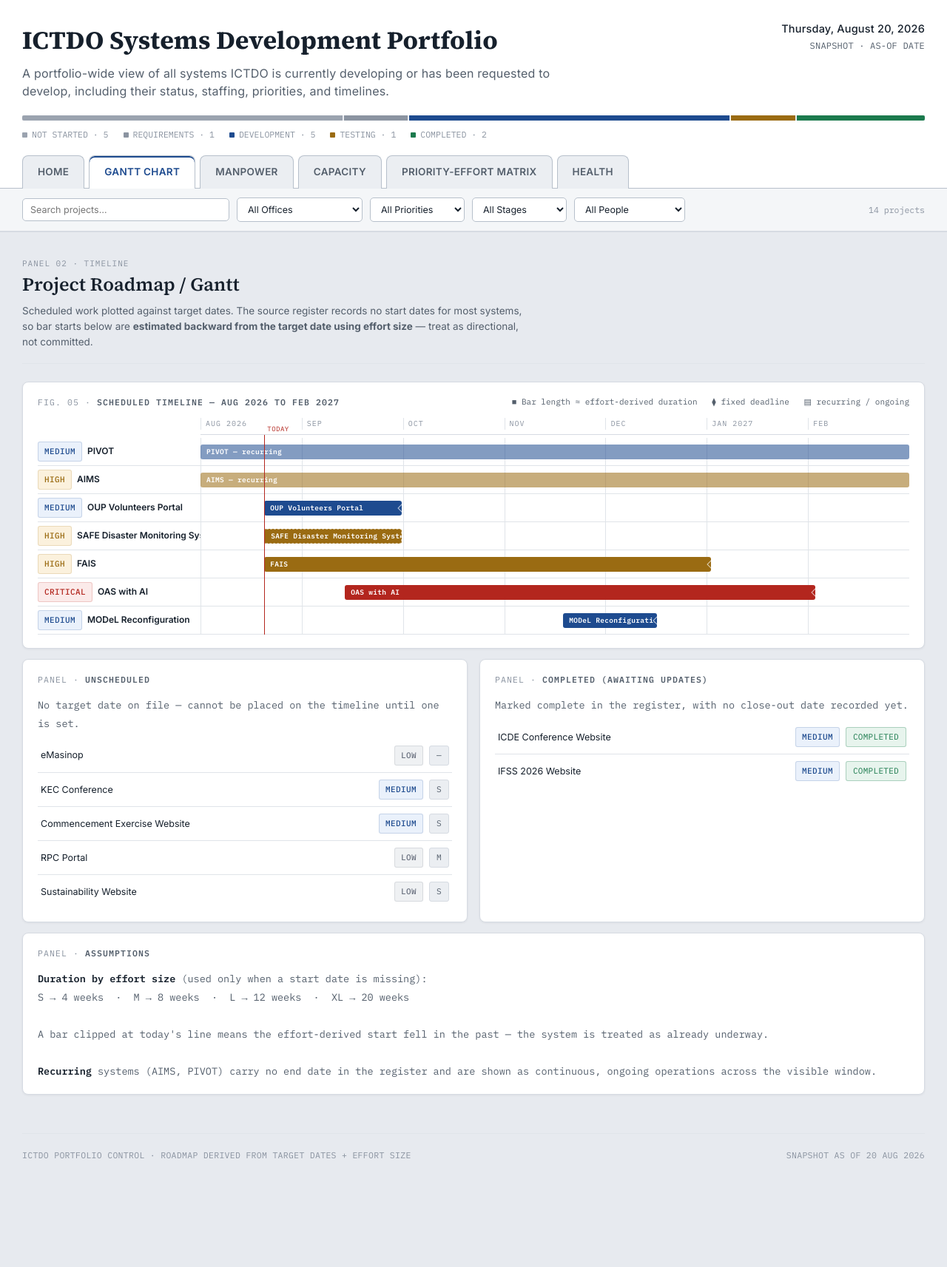
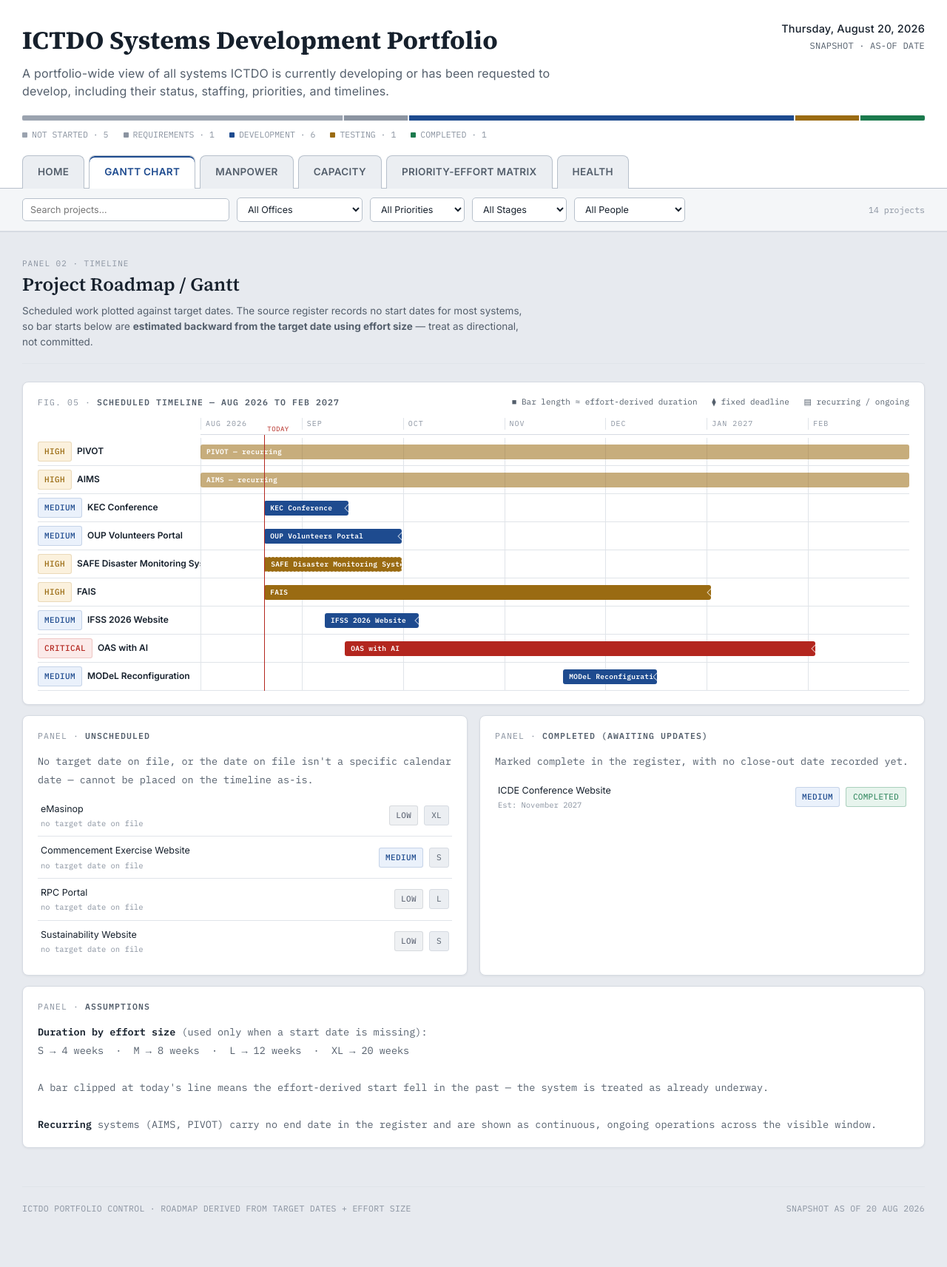
Before and after one commit to reinaldncku/reinaldncku.github.io, a Jekyll site: the page ictdo/roadmap.html, which Jekyll copies as it is, in a window 1280 px wide. Shown: the whole page at 74% size. Built offline with Jekyll 4.4.1, drawn with Linux system fonts in a browser that asks for light colours; before the commit the page ends 1640 px from its top, so only the background shows below that; some of the changed lines change nothing that is shown.

Commit message:
Add files via upload

```diff
--- a/ictdo/app.js
+++ b/ictdo/app.js
@@ -25,15 +25,20 @@ function stageIndex(status){
   return i === -1 ? 0 : i;
 }
 
+function isISODate(d){
+  return typeof d === "string" && /^\d{4}-\d{2}-\d{2}$/.test(d);
+}
+
 function fmtDate(d){
   if(!d) return "—";
   if(d === "Recurring") return "Recurring";
+  if(!isISODate(d)) return d; // free-text estimate (e.g. "Est: November 2027") — show as-is
   const dt = new Date(d + "T00:00:00");
   return dt.toLocaleDateString("en-US", { year:"numeric", month:"short", day:"2-digit" });
 }
 
 function daysUntil(d){
-  if(!d || d === "Recurring") return null;
+  if(!isISODate(d)) return null; // no precise date to compute against
   const today = new Date(TODAY + "T00:00:00");
   const dt = new Date(d + "T00:00:00");
   return Math.round((dt - today) / 86400000);
@@ -92,6 +97,8 @@ function computeHealth(p){
   if(p.deadline_fixed === "Yes"){
     if(!p.target_date){
       factors.push({ label:"Fixed deadline, no date on file", pts:1 });
+    } else if(!isISODate(p.target_date)){
+      factors.push({ label:`Fixed deadline, date on file isn't a specific day (${p.target_date})`, pts:1 });
     } else {
       const d = daysUntil(p.target_date);
       if(d !== null && d < 0) factors.push({ label:"Past target date", pts:3 });
--- a/ictdo/data.js
+++ b/ictdo/data.js
@@ -1,212 +1,156 @@
 const PROJECTS = [
   {
     "project": "eMasinop",
-    "description": null,
     "office": "SPMO",
     "priority": "Low",
     "status": "Not Started",
-    "progress": null,
-    "developers": "Arnold Celis, Bernard Secreto, Nestor Arcebuche",
+    "developers": "Arnold Celis, Bernard Secreto, Nestor Arcebuche, AJ Alarcon",
     "start_date": null,
     "target_date": null,
     "deadline_fixed": "No",
-    "effort": null,
-    "dependencies": null,
-    "notes": null
+    "effort": "XL"
   },
   {
     "project": "KEC Conference",
-    "description": null,
     "office": "FICS",
     "priority": "Medium",
     "status": "Development",
-    "progress": null,
+    "developers": "AJ Alarcon",
+    "start_date": "2026-08-07",
+    "target_date": "2026-09-14",
+    "deadline_fixed": "Yes",
+    "effort": "S"
+  },
+  {
+    "project": "ICDE Conference Website",
+    "office": "ICDE Committee",
+    "priority": "Medium",
+    "status": "Completed",
+    "developers": "AJ Alarcon, Zak Pulmano",
+    "start_date": "2026-04-15",
+    "target_date": "Est: November 2027",
+    "deadline_fixed": "Yes",
+    "effort": "S"
+  },
+  {
+    "project": "IFSS 2026 Website",
+    "office": "FMDS",
+    "priority": "Medium",
+    "status": "Development",
+    "developers": "AJ Alarcon",
+    "start_date": "2026-06-26",
+    "target_date": "2026-10-05",
+    "deadline_fixed": "Yes",
+    "effort": "S"
+  },
+  {
+    "project": "Commencement Exercise Website",
+    "office": "OUR",
+    "priority": "Medium",
+    "status": "Not Started",
     "developers": "AJ Alarcon",
     "start_date": null,
     "target_date": null,
-    "deadline_fixed": "Yes",
-    "effort": "S",
-    "dependencies": null,
-    "notes": null
-  },
-  {
-    "project": "ICDE Conference Website",
-    "description": null,
-    "office": "ICDE Committee",
-    "priority": "Medium",
-    "status": "Completed",
-    "progress": null,
-    "developers": "AJ Alarcon, Zak Pulmano",
-    "start_date": null,
-    "target_date": null,
-    "deadline_fixed": "Yes",
-    "effort": "S",
-    "dependencies": null,
-    "notes": null
-  },
-  {
-    "project": "IFSS 2026 Website",
-    "description": null,
-    "office": "FMDS",
-    "priority": "Medium",
-    "status": "Completed",
-    "progress": null,
-    "developers": "AJ Alarcon",
-    "start_date": null,
-    "target_date": null,
-    "deadline_fixed": "Yes",
-    "effort": "S",
-    "dependencies": null,
-    "notes": null
-  },
-  {
-    "project": "Commencement Exercise Website",
-    "description": null,
-    "office": "OUR",
-    "priority": "Medium",
-    "status": "Not Started",
-    "progress": null,
-    "developers": null,
-    "start_date": null,
-    "target_date": null,
     "deadline_fixed": null,
-    "effort": "S",
-    "dependencies": null,
-    "notes": null
+    "effort": "S"
   },
   {
     "project": "OUP Volunteers Portal",
-    "description": null,
     "office": "OUP",
     "priority": "Medium",
     "status": "Testing",
-    "progress": null,
     "developers": "Arnold Celis",
-    "start_date": null,
+    "start_date": "2026-08-10",
     "target_date": "2026-09-30",
     "deadline_fixed": "Yes",
-    "effort": "M",
-    "dependencies": null,
-    "notes": null
+    "effort": "M"
   },
   {
     "project": "SAFE Disaster Monitoring System",
-    "description": null,
     "office": "DRRM Committee",
     "priority": "High",
     "status": "Development",
-    "progress": null,
     "developers": "Alex Bigal, Zak Pulmano",
-    "start_date": null,
+    "start_date": "2026-08-17",
     "target_date": "2026-09-30",
     "deadline_fixed": "No",
-    "effort": "M",
-    "dependencies": null,
-    "notes": null
+    "effort": "M"
   },
   {
     "project": "AIMS",
-    "description": null,
     "office": "OUR",
     "priority": "High",
     "status": "Development",
-    "progress": null,
-    "developers": "Mark Sumaya, Alex Bigal, Bernard Secreto",
+    "developers": "Mark Sumaya, Alex Bigal",
     "start_date": "Recurring",
-    "target_date": null,
+    "target_date": "Recurring",
     "deadline_fixed": "NA",
-    "effort": "XL",
-    "dependencies": null,
-    "notes": null
+    "effort": "XL"
   },
   {
     "project": "PIVOT",
-    "description": null,
     "office": "UPOU",
-    "priority": "Medium",
+    "priority": "High",
     "status": "Development",
-    "progress": null,
     "developers": "Renz Magsino",
     "start_date": "Recurring",
-    "target_date": null,
+    "target_date": "Recurring",
     "deadline_fixed": "NA",
-    "effort": "XL",
-    "dependencies": null,
-    "notes": null
+    "effort": "XL"
   },
   {
     "project": "FAIS",
-    "description": null,
     "office": "Accounting Office",
     "priority": "High",
     "status": "Development",
-    "progress": null,
     "developers": "Arnold Celis, James Telosa",
-    "start_date": null,
+    "start_date": "2025-11-01",
     "target_date": "2026-12-31",
     "deadline_fixed": "Yes",
-    "effort": "XL",
-    "dependencies": null,
-    "notes": null
+    "effort": "XL"
   },
   {
     "project": "OAS with AI",
-    "description": null,
     "office": "OUR",
     "priority": "Critical",
     "status": "Requirements",
-    "progress": null,
-    "developers": "Bernard Secreto, AJ Alarcon, Alex Bigal, Mark Sumaya",
+    "developers": "Bernard Secreto, AJ Alarcon",
     "start_date": null,
     "target_date": "2027-01-31",
     "deadline_fixed": "Yes",
-    "effort": "XL",
-    "dependencies": null,
-    "notes": null
+    "effort": "XL"
   },
   {
     "project": "RPC Portal",
-    "description": null,
     "office": "OVCAA",
     "priority": "Low",
     "status": "Not Started",
-    "progress": null,
     "developers": null,
     "start_date": null,
     "target_date": null,
     "deadline_fixed": "No",
-    "effort": "M",
-    "dependencies": null,
-    "notes": null
+    "effort": "L"
   },
   {
     "project": "Sustainability Website",
-    "description": null,
-    "office": "PDA for Sustainability",
+    "office": "A2C for Sustainability",
     "priority": "Low",
     "status": "Not Started",
-    "progress": null,
     "developers": null,
     "start_date": null,
     "target_date": null,
     "deadline_fixed": "No",
-    "effort": "S",
-    "dependencies": null,
-    "notes": null
+    "effort": "S"
   },
   {
     "project": "MODeL Reconfiguration",
-    "description": null,
     "office": "OUP",
     "priority": "Medium",
     "status": "Not Started",
-    "progress": null,
     "developers": null,
     "start_date": null,
     "target_date": "2026-12-15",
     "deadline_fixed": "Yes",
-    "effort": "S",
-    "dependencies": null,
-    "notes": null
+    "effort": "S"
   }
 ];
--- a/ictdo/roadmap.html
+++ b/ictdo/roadmap.html
@@ -94,6 +94,13 @@
     font-size:12.5px;
   }
   .backlog-row:last-child{ border-bottom:none; }
+  .backlog-note{
+    display:block;
+    font-family:var(--font-mono);
+    font-size:10.5px;
+    color:var(--text-faint);
+    margin-top:2px;
+  }
 </style>
 </head>
 <body data-page="roadmap.html">
@@ -139,7 +146,7 @@
   <div class="grid grid-2" style="margin-top:14px;">
     <div class="panel">
       <div class="panel-head"><span class="panel-title">Panel · <b>Unscheduled</b></span></div>
-      <div class="note" style="margin-bottom:8px;">No target date on file — cannot be placed on the timeline until one is set.</div>
+      <div class="note" style="margin-bottom:8px;">No target date on file, or the date on file isn't a specific calendar date — cannot be placed on the timeline as-is.</div>
       <div id="backlogList"></div>
     </div>
     <div class="panel">
@@ -199,7 +206,7 @@
       scheduled.push({ p, recurring:true, startPct:0, endPct:100 });
       return;
     }
-    if(!p.target_date){
+    if(!p.target_date || !isISODate(p.target_date)){
       backlog.push(p);
       return;
     }
@@ -263,14 +270,14 @@
 
   document.getElementById("backlogList").innerHTML = backlog.length ? backlog.map(p => `
     <div class="backlog-row">
-      <span>${p.project}</span>
+      <span>${p.project}${p.target_date ? `<span class="backlog-note">on file: ${p.target_date}</span>` : `<span class="backlog-note">no target date on file</span>`}</span>
       <span style="display:flex;gap:8px;align-items:center;">${priorityBadgeHTML(p.priority)}<span class="pill">${p.effort||"—"}</span></span>
     </div>
-  `).join("") : `<div class="note">${filtersActive ? "No unscheduled projects match the current filters." : "Every project has a target date on file."}</div>`;
+  `).join("") : `<div class="note">${filtersActive ? "No unscheduled projects match the current filters." : "Every project has a plottable target date on file."}</div>`;
 
   document.getElementById("completedList").innerHTML = completed.length ? completed.map(p => `
     <div class="backlog-row">
-      <span>${p.project}</span>
+      <span>${p.project}${p.target_date ? `<span class="backlog-note">${p.target_date}</span>` : ""}</span>
       <span style="display:flex;gap:8px;align-items:center;">${priorityBadgeHTML(p.priority)}<span class="pill" style="color:var(--ok); border-color:rgba(27,122,77,0.3); background:var(--ok-bg);">COMPLETED</span></span>
     </div>
   `).join("") : `<div class="note">${filtersActive ? "No completed projects match the current filters." : "No projects currently marked complete."}</div>`;
```
